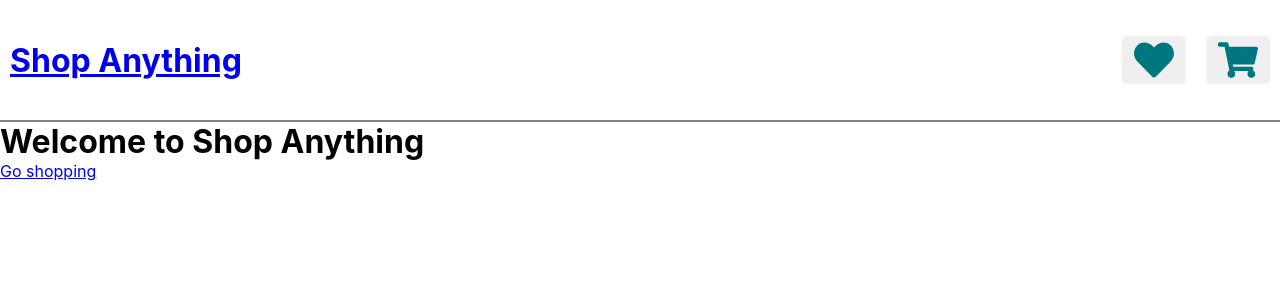
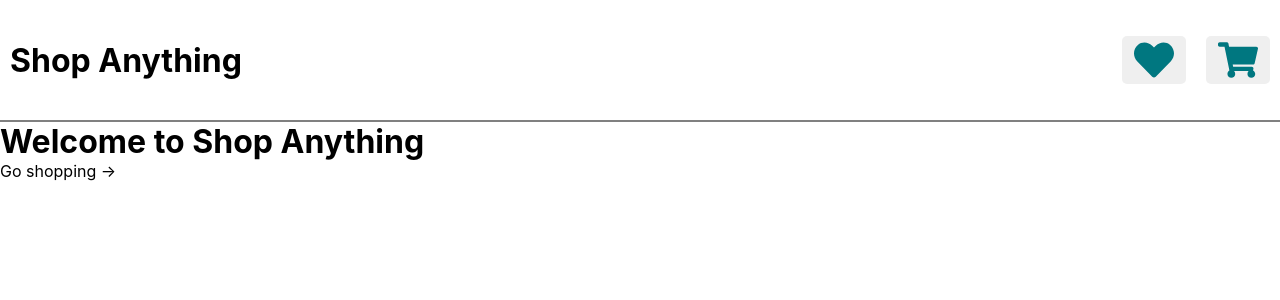
Before and after one commit to NewG10n/ReactHWStore, a React (Create React App) app: page / in a window 1280 px wide. Shown: the top 300 px of the page. Built offline with nearby package versions, Linux system fonts and the light colour scheme.

Commit message:
added saving data to localstorage

```diff
--- a/src/components/goodsList/GoodsList.jsx
+++ b/src/components/goodsList/GoodsList.jsx
@@ -24,6 +24,8 @@ const GoodsList = () => {
       try {
         const response = await axios.get("https://fakestoreapi.com/products");
         setGoodsData(response.data);
+        // temporarily saving goods data
+        localStorage.setItem("goods", JSON.stringify(response.data));
       } catch (error) {
         console.error(error);
       }
--- a/src/index.css
+++ b/src/index.css
@@ -1,19 +1,24 @@
 * {
-  margin: 0;
-  padding: 0;
+    margin: 0;
+    padding: 0;
+}
+
+a {
+    text-decoration: inherit;
+    color: inherit;
 }
 
 body {
-  margin: 0;
-  font-family: -apple-system, BlinkMacSystemFont, 'Segoe UI', 'Roboto', 'Oxygen',
-    'Ubuntu', 'Cantarell', 'Fira Sans', 'Droid Sans', 'Helvetica Neue',
+    margin: 0;
+    font-family: -apple-system, BlinkMacSystemFont, "Segoe UI", "Roboto", "Oxygen",
+    "Ubuntu", "Cantarell", "Fira Sans", "Droid Sans", "Helvetica Neue",
     sans-serif;
-  -webkit-font-smoothing: antialiased;
-  -moz-osx-font-smoothing: grayscale;
+    -webkit-font-smoothing: antialiased;
+    -moz-osx-font-smoothing: grayscale;
 }
 
 code {
-  font-family: source-code-pro, Menlo, Monaco, Consolas, 'Courier New',
+    font-family: source-code-pro, Menlo, Monaco, Consolas, "Courier New",
     monospace;
 }
 
--- a/src/screens/welcome/Welcome.jsx
+++ b/src/screens/welcome/Welcome.jsx
@@ -5,7 +5,7 @@ const Welcome = () => {
   return (
     <>
       <h1>Welcome to Shop Anything</h1>
-      <Link to="goods">Go shopping</Link>
+      <Link to="goods">Go shopping -></Link>
     </>
   );
 };
```
